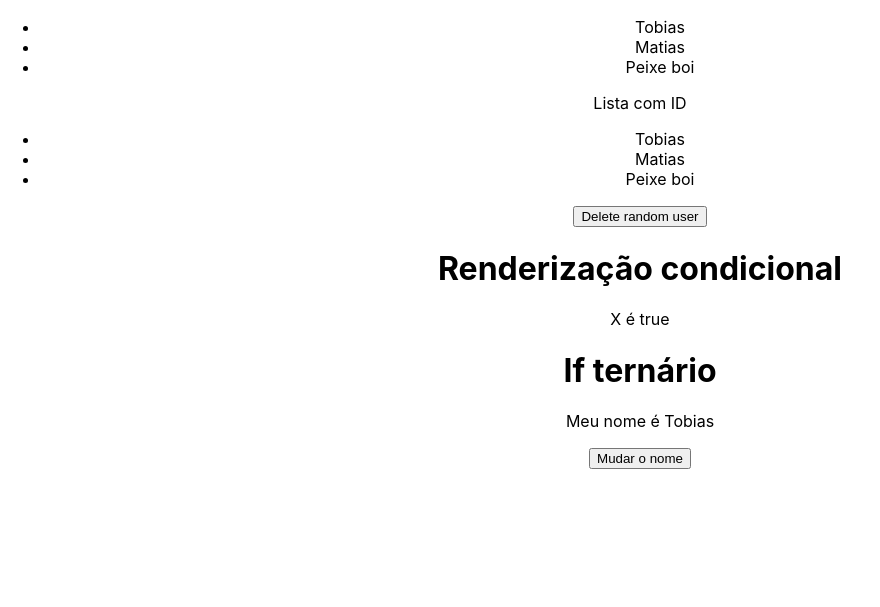
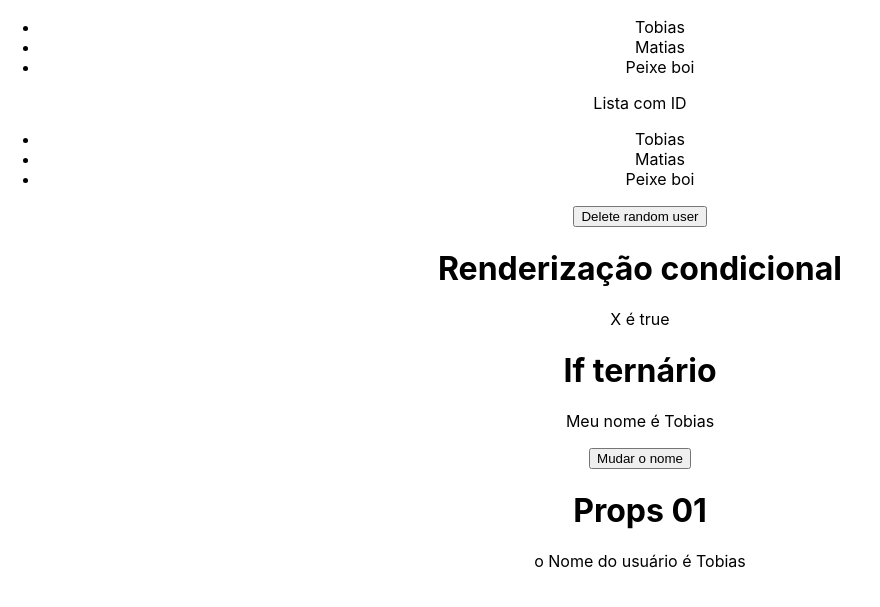
Before and after one commit to WillRadi/react_udemy, a React (Create React App) app in the folder 03_AVANCANDO/avancando/: page / in a window 1280 px wide. Shown: the part 1410-2017 px from the top of the page, without its empty margins (0-880 px from the left). Built offline with nearby package versions, Linux system fonts and the light colour scheme.

Commit message:
Iniciando com props

```diff
--- a/03_AVANCANDO/avancando/src/App.js
+++ b/03_AVANCANDO/avancando/src/App.js
@@ -3,6 +3,7 @@ import Coala from './assets/coala.jpg';
 import ConditionalRender from './components/ConditionalRender';
 import ListRender from './components/ListRender';
 import ManageData from './components/ManageData';
+import ShowUserName from './components/ShowUserName';
 
 function App() {
   return (
@@ -22,6 +23,7 @@ function App() {
         <ManageData />
         <ListRender />
         <ConditionalRender />
+        <ShowUserName name="Tobias" />
       </div>
     </div>
   );
--- /dev/null
+++ b/03_AVANCANDO/avancando/src/components/ShowUserName.js
@@ -0,0 +1,10 @@
+const ShowUserName = (props) => {
+  return (
+    <div>
+      <h1>Props 01</h1>
+      <p>o Nome do usuário é {props.name}</p>
+    </div>
+  )
+}
+
+export default ShowUserName
```
Also changed, not shown: 1 other file (tests, documents, lock files or other folders).
